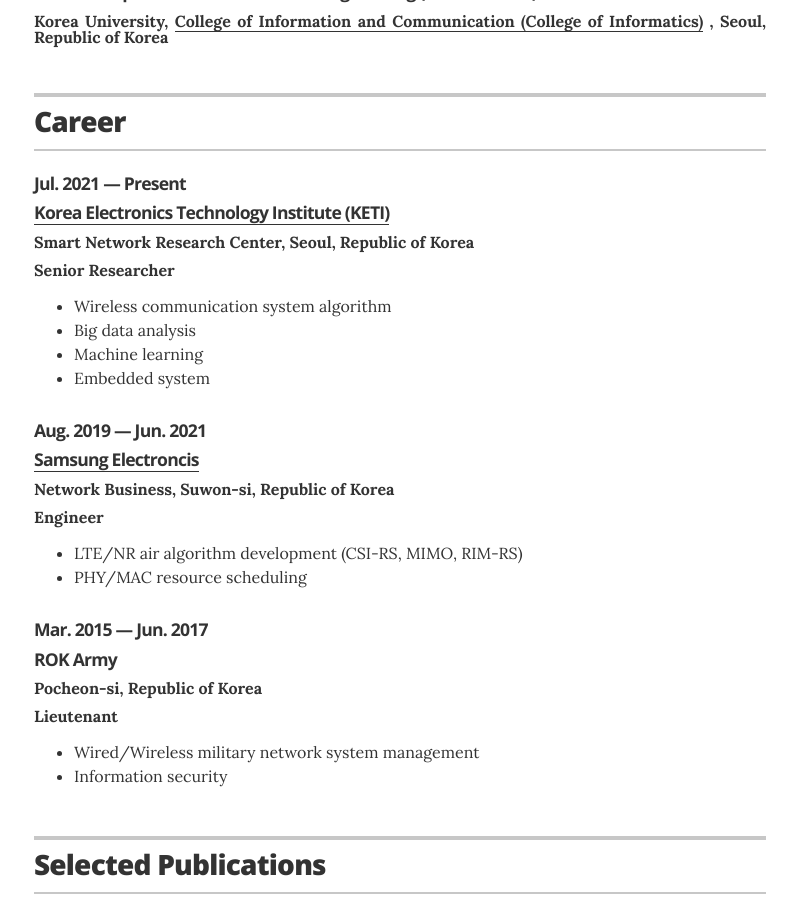
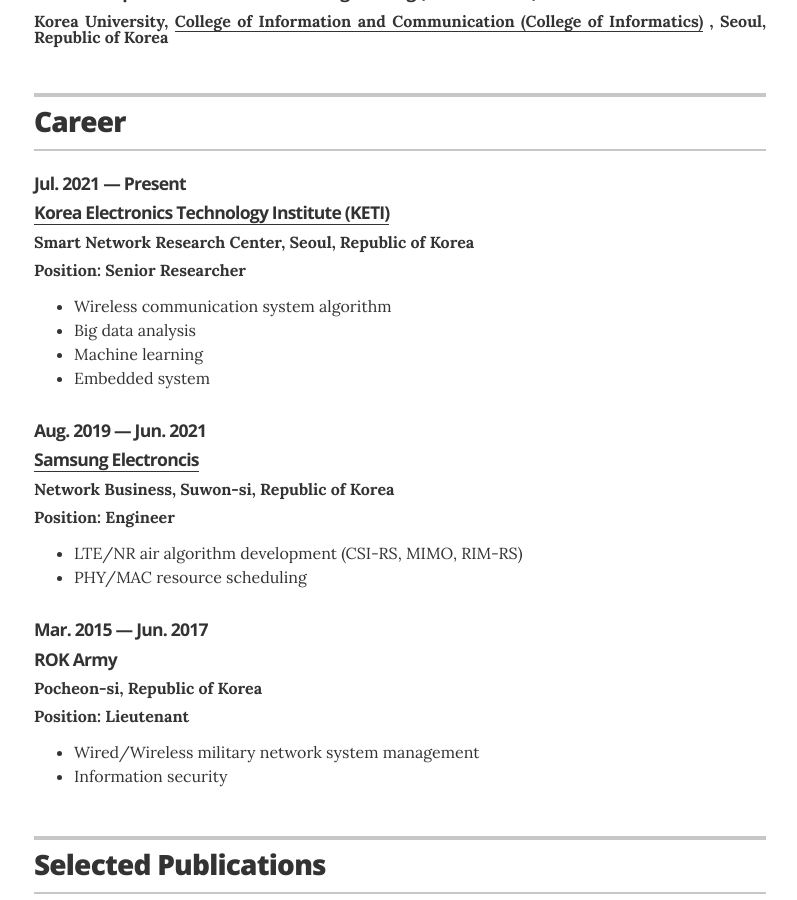
Before and after one commit to friendlyvillain/digital_cv, a Jekyll site: the page built from index.html, in a window 1280 px wide and 900 px high, scrolled down 919 px. Shown: the whole window, without its empty margins (240-1037 px from the left). Built offline with Jekyll 4.4.1, drawn with Linux system fonts in a browser that asks for light colours.

Commit message:
modify career

```diff
--- a/_layouts/resume.html
+++ b/_layouts/resume.html
@@ -99,7 +99,7 @@
             {% else %}{{ job.company }}{% endif %}
           </h3>
           <h4 class="resume-item-details" itemprop="name">{{ job.details }}</h4>
-          <h5 class="resume-item-details" itemprop="description">{{ job.position }}</h5>
+          <h5 class="resume-item-details" itemprop="description">Position: {{ job.position }}</h5>
           <p class="resume-item-copy">{{ job.summary }}</p>
         </div><!-- end of resume-item -->
         {% endfor %}
```
